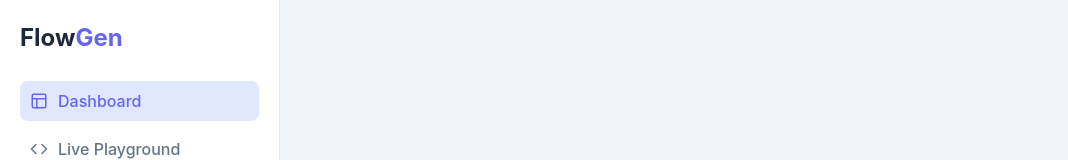
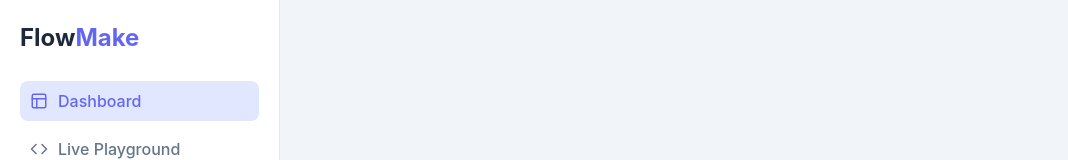
Before and after one commit to weeeol/Flowmake, a React (Vite) app in the folder frontend/: page / in a window 1280 px wide. Shown: the top 160 px of the page, without its empty margins (0-1068 px from the left). Built offline with nearby package versions, Linux system fonts and the light colour scheme.

Commit message:
fix: correct branding typo in sidebar header

```diff
--- a/frontend/src/App.jsx
+++ b/frontend/src/App.jsx
@@ -126,7 +126,7 @@ function App() {
       {/* --- SIDEBAR --- */}
       <div className="sidebar">
         <div className="brand">
-          <h2>Flow<span className="accent">Gen</span></h2>
+          <h2>Flow<span className="accent">Make</span></h2>
         </div>
 
         {/* Navigation */}
```
